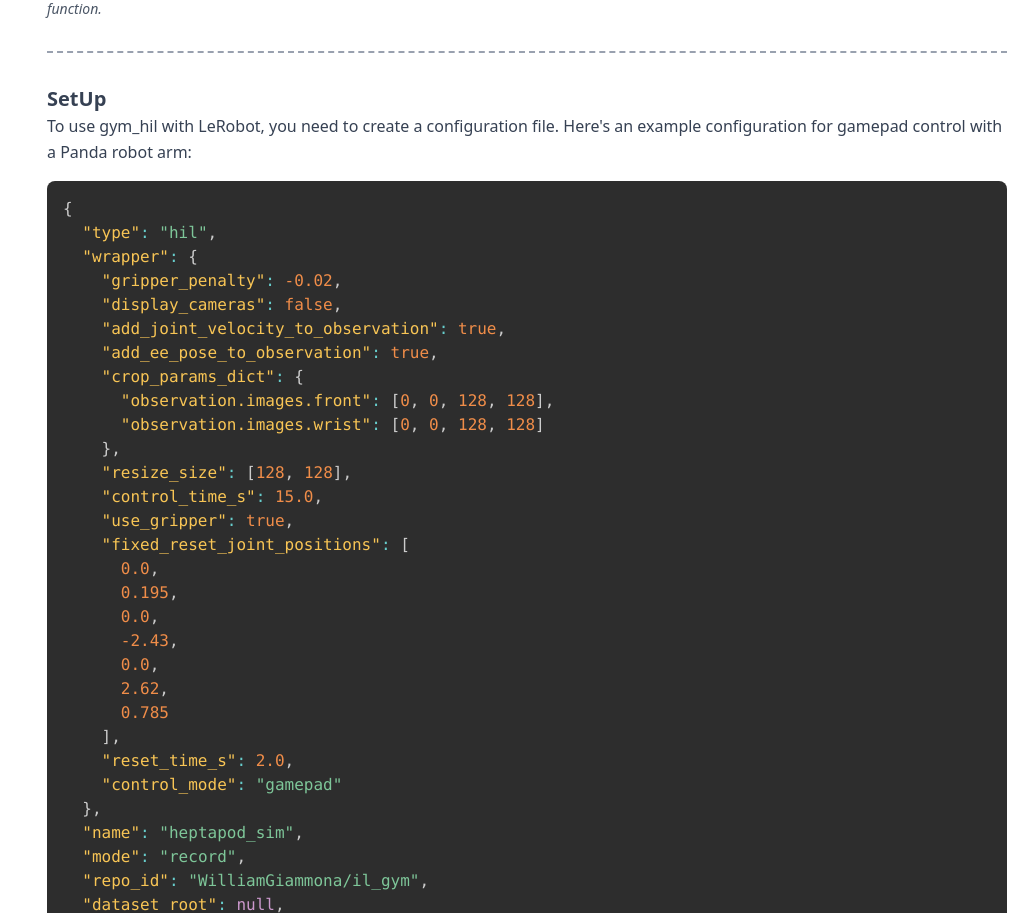
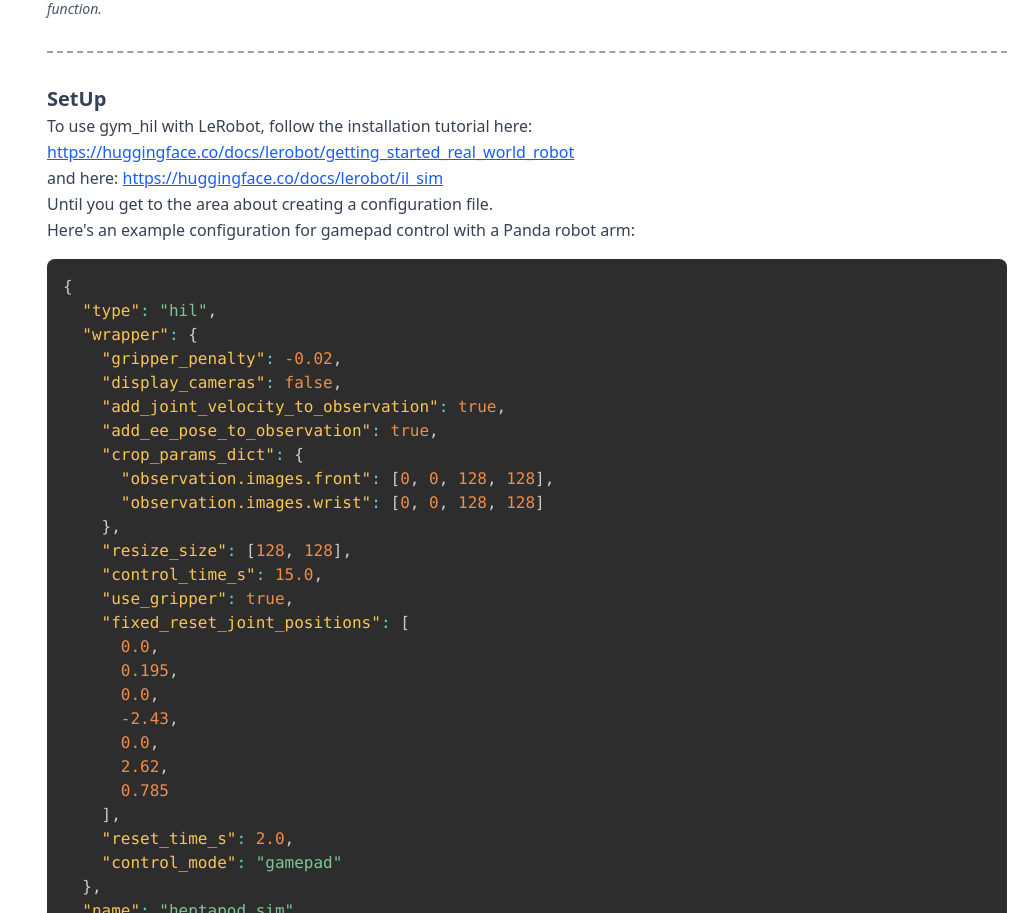
Before and after one commit to WilliamGiammona/learning-ai, a Next.js app: page /robotics in a window 1280 px wide. Shown: the part 1668-2581 px from the top of the page, without its empty margins (257-1280 px from the left). Built offline with nearby package versions, Linux system fonts and the light colour scheme.

Commit message:
refactor

```diff
--- a/app/robotics/page.tsx
+++ b/app/robotics/page.tsx
@@ -253,9 +253,32 @@ const Robotics = () => {
             <section id="setup">
               <h3 className="text-xl font-semibold">SetUp</h3>
               <p className="mb-4">
-                To use gym_hil with LeRobot, you need to create a configuration
-                file. Here&apos;s an example configuration for gamepad control
-                with a Panda robot arm:
+                To use gym_hil with LeRobot, follow the installation tutorial
+                here:
+                <br />
+                <a
+                  href="https://huggingface.co/docs/lerobot/getting_started_real_world_robot"
+                  target="_blank"
+                  rel="noopener noreferrer"
+                  className="text-blue-600 hover:text-blue-800 underline"
+                >
+                  https://huggingface.co/docs/lerobot/getting_started_real_world_robot
+                </a>{" "}
+                <br />
+                and here:{" "}
+                <a
+                  href="https://huggingface.co/docs/lerobot/il_sim"
+                  target="_blank"
+                  rel="noopener noreferrer"
+                  className="text-blue-600 hover:text-blue-800 underline"
+                >
+                  https://huggingface.co/docs/lerobot/il_sim
+                </a>
+                <br />
+                Until you get to the area about creating a configuration file.
+                <br />
+                Here&apos;s an example configuration for gamepad control with a
+                Panda robot arm:
               </p>
 
               <SyntaxHighlighter
```
